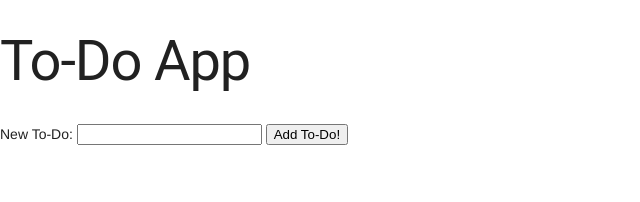
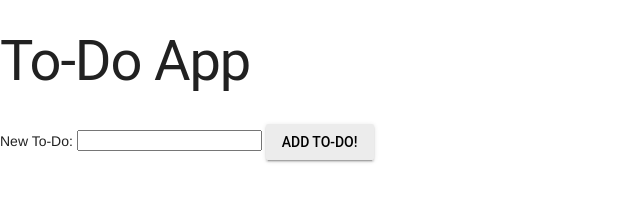
Before and after one commit to evan-feliciano/to-do-app, a plain HTML site: page index.html in a window 1280 px wide. Shown: the whole page, without its empty margins (0-640 px from the left). Drawn offline with nearby package versions, Linux system fonts and the light colour scheme.

Commit message:
Update index.html

```diff
--- a/index.html
+++ b/index.html
@@ -4,6 +4,7 @@
     <meta name="viewport" content="width=device-width, initial-scale=1">
     <link rel="stylesheet" href="https://fonts.googleapis.com/icon?family=Material+Icons">
     <link rel="stylesheet" href="https://code.getmdl.io/1.3.0/material.indigo-pink.min.css">
+    <link rel="stylesheet" href="main.css">
     <title>To-Do App</title>
   </head>
   <body>
@@ -11,10 +12,11 @@
       <form id="addToDoForm">
         <label for="newToDoText">New To-Do:</label>
         <input type="text" id="newToDoText">
-        <button type="submit">Add To-Do!</button>
+        <button class="mdl-button mdl-js-button mdl-button--raised" type="submit">Add To-Do!</button>
+
       </form>
        <ul id="toDoList">
        </ul>
-    <script src="app.js"></script>
+      <script src="app.js"></script>
   </body>
 </html>
```
